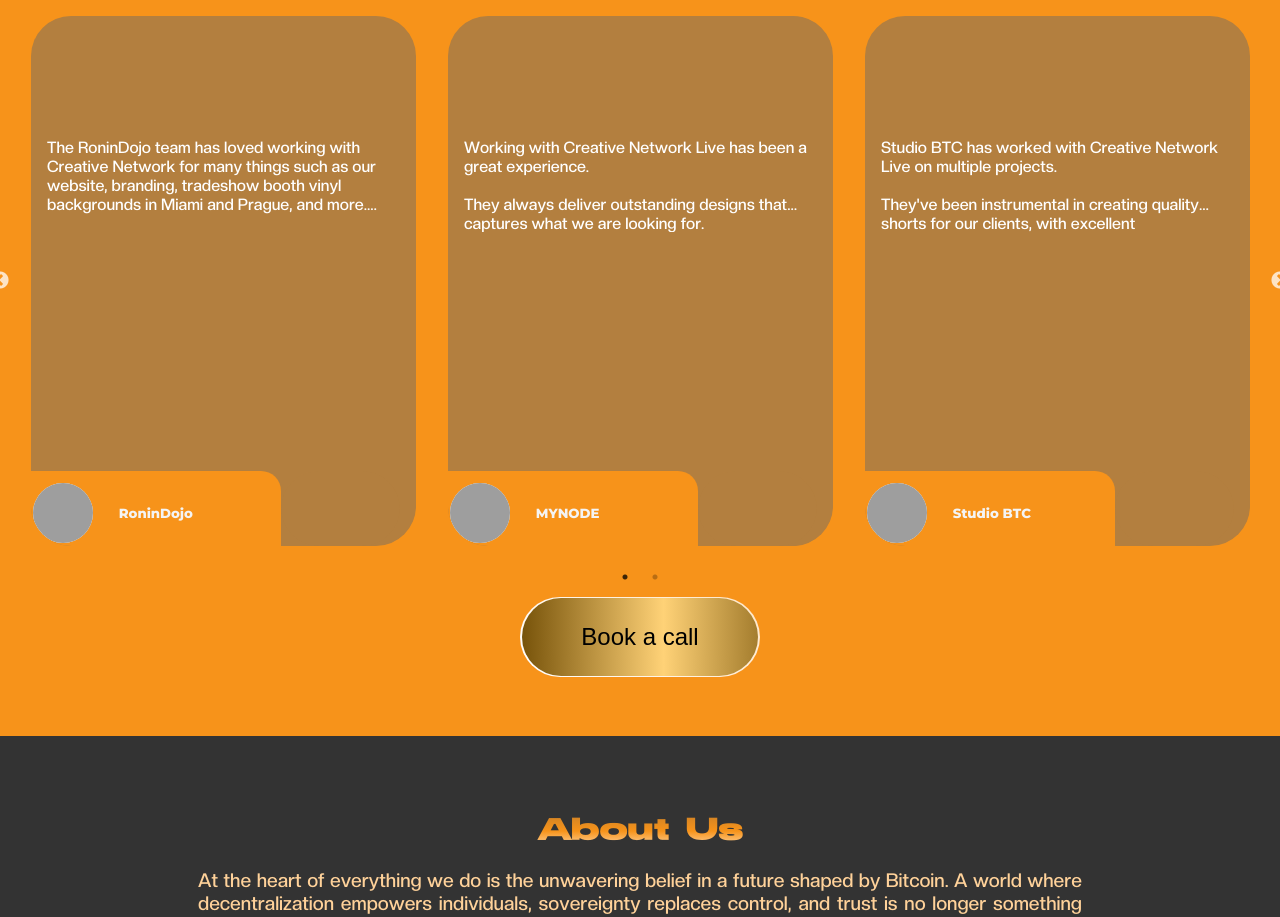
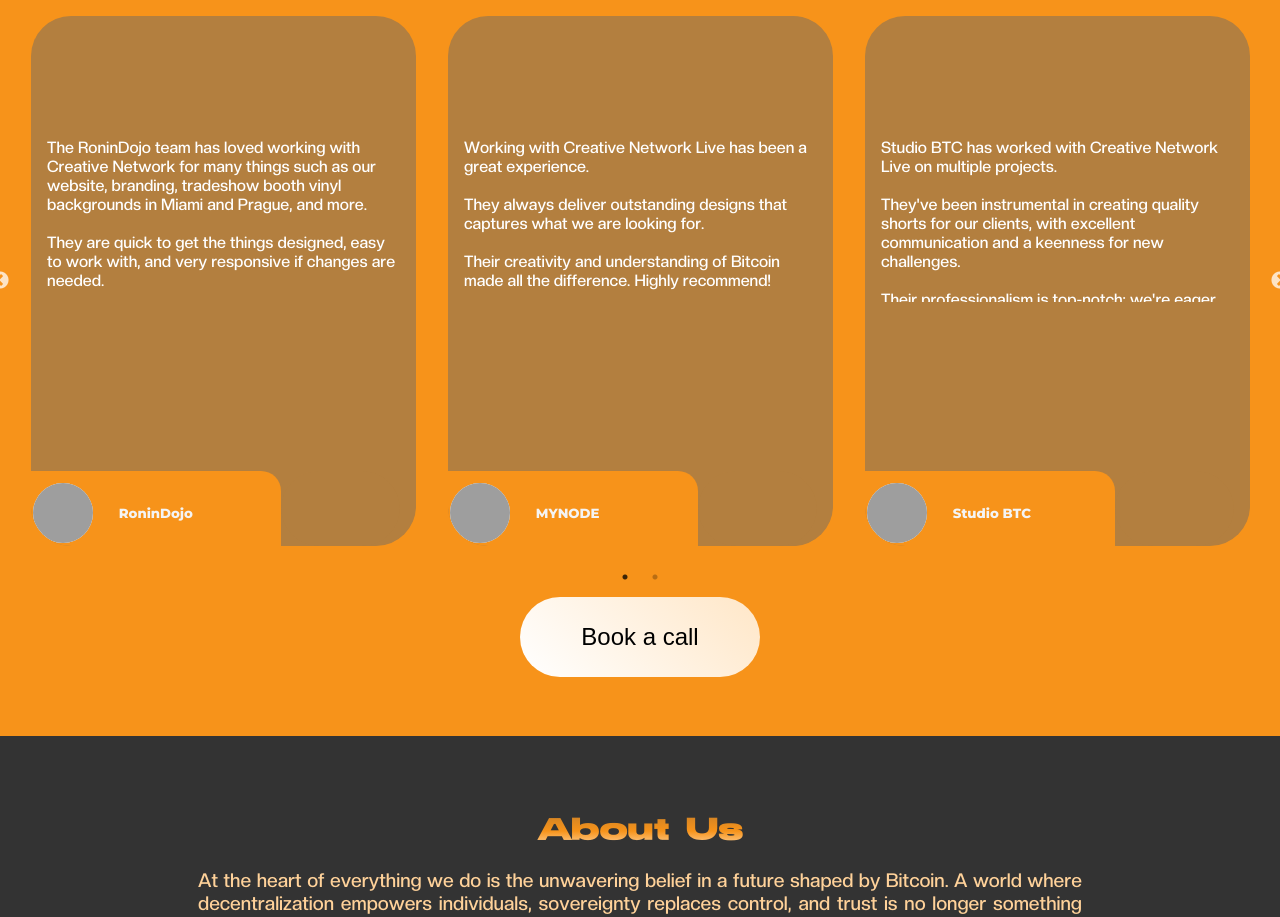
Before and after one commit to vill-yim/CNL, a React (Vite) app: page / in a window 1280 px wide. Shown: the part 4680-5597 px from the top of the page. Built offline with nearby package versions, Linux system fonts and the light colour scheme; grey boxes are pictures that could not be loaded; a web font is replaced by a local one.

Commit message:
feature: v1

```diff
--- a/src/components/services/RenderService.jsx
+++ b/src/components/services/RenderService.jsx
@@ -48,6 +48,7 @@ export const RenderService = ({
   return (
     <>
       <div className={styles["cover-services"]}>
+        <input required style={{display:"none"}}/>
         <div className={styles["descript-cover"]}>
           <div className={styles["title-cover"]}>
             <h2>{title_service}</h2>
--- a/src/styles/buttons/btnTestimonials.module.css
+++ b/src/styles/buttons/btnTestimonials.module.css
@@ -18,6 +18,14 @@
   overflow: hidden;
 }
 
+.Btn:hover{
+  background:  rgb(223, 115, 14);
+  color: #ffd29a;
+  border: 1px solid #333333;
+}
+
+
+/*
 .Btn::before {
   position: absolute;
   content: "";
@@ -54,4 +62,4 @@ font-weight: 900;
 
 .Btn:active {
   transform: scale(0.95);
-}
+}*/
--- a/src/styles/home/testimonials.module.css
+++ b/src/styles/home/testimonials.module.css
@@ -70,15 +70,17 @@
 }
 
 .testimonial p {
-    height: 110px;
+    height: 180px;
     padding: 1rem;
     margin-top: 1rem;
     justify-self: center;
-    overflow: hidden;
+    overflow-y: auto;
+    /*
+
     display: -webkit-box;
     -webkit-box-orient: vertical;
     -webkit-line-clamp: 4;
-    white-space: pre-line;
+    white-space: pre-line; */
     width: 100%;
     box-sizing: border-box;
   }
@@ -87,14 +89,10 @@
     -webkit-line-clamp: unset;
 
   transition: all .5s ease-in-out;
-    overflow:visible;
+    overflow:autoe;
 
 }
 
-.content-target:hover .testimonial{
-  transform: translateY(-10px);
-
-}
 
 
 .name-testimoni {
--- a/src/styles/services/services.module.css
+++ b/src/styles/services/services.module.css
@@ -48,14 +48,14 @@
 }
 
 .img-cover{
-    width: 720px;
+    width: 740px;
     max-width: 100%;
     height: 520px;
     display: flex;
     justify-content: center;
 }
 .img{
-    width: 720px;
+    width: 740px;
     aspect-ratio: 1/3;
     background-position: center;
     background-size: cover;
```
